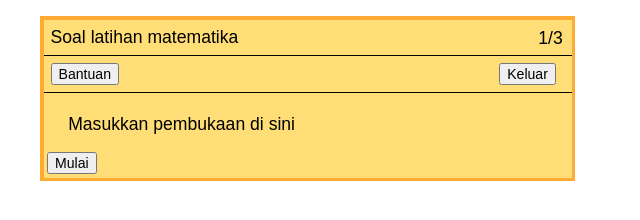
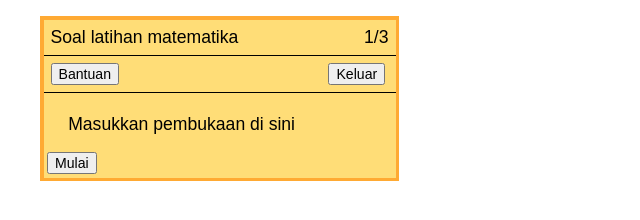
Before and after one commit to buser/Bank-Soal, a plain HTML site: page 03_sma/sma_2012/sma_2012_fisika/sma_2012_fisika.html in a window 1280 px wide. Shown: the top 220 px of the page, without its empty margins (0-640 px from the left). Drawn offline with Linux system fonts and the light colour scheme.

Commit message:
Update struktur folder dan namanya

```diff
--- a/03_sma/2012/fisika/soal.html
+++ b/03_sma/sma_2012/sma_2012_fisika/sma_2012_fisika.html
@@ -38,5 +38,5 @@
 </body>
 <script type="text/javascript" src="../../../include/js/jquery-1.8.2.min.js"></script>
 <script type="text/javascript" src="../../../include/js/jQuizMe-2.2.1.js"></script>
-<script type="text/javascript" src="soal.js"></script>
+<script type="text/javascript" src="sma_2012_fisika.js"></script>
 </html>
--- a/include/css/jQuizMe.css
+++ b/include/css/jQuizMe.css
@@ -10,7 +10,7 @@
 	font-family: Arial, Verdana, Helvetica, sans-serif;
 	position: relative;
 	padding: 0.2em;
-	width: 30em;
+	width: 20em;
 }
 .quiz-el div{
 	padding: 0.2em;
@@ -22,7 +22,7 @@
 .q-innerArea{
 	background: #ffdd77;
 	position:relative;
-	clear: both;
+	clear: both;1
 	color: black;
 }
 .q-header, .q-help, .q-review-menu {
```
Also changed, not shown: index.html (added, +8 -0 lines), 03_sma/sma_2012/sma_2012_fisika/sma_2012_fisika.js (renamed from 03_sma/2012/fisika/soal.js).
